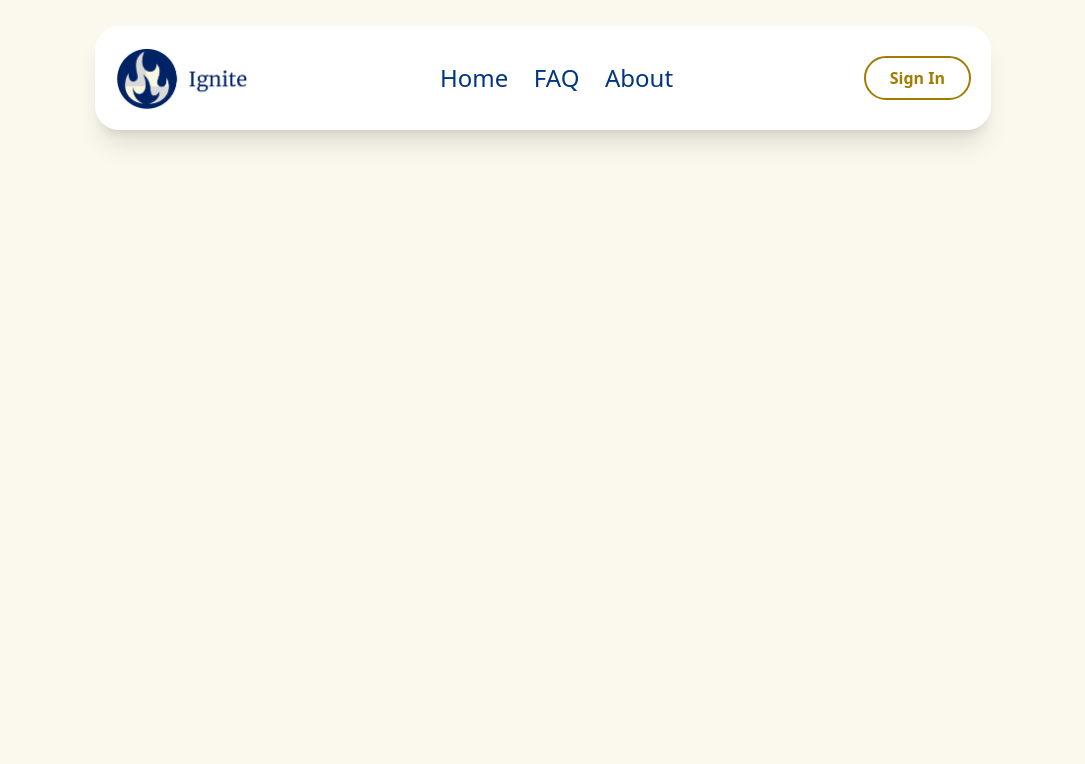
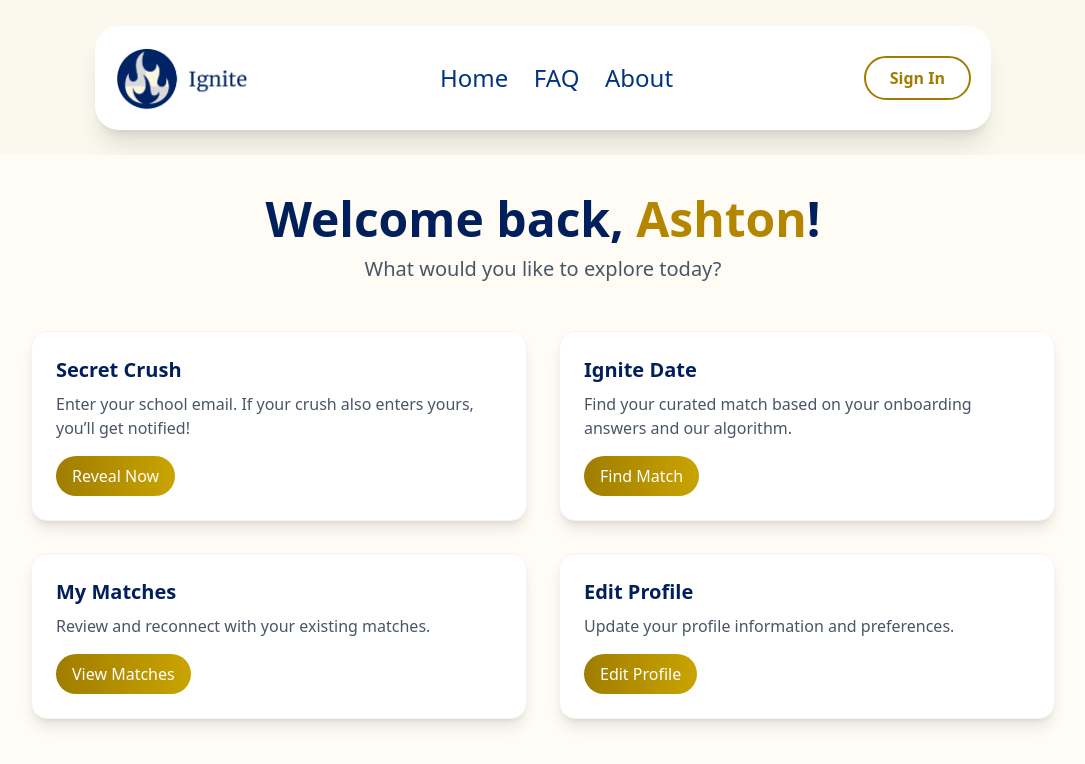
Before and after one commit to GabmFlores/Ignite, a React (Vite) app in the folder ignite/: page /dashboard in a window 1280 px wide. Shown: the top 764 px of the page, without its empty margins (97-1182 px from the left). Built offline with nearby package versions, Linux system fonts and the light colour scheme.

Commit message:
done commit ey

```diff
--- a/ignite/package.json
+++ b/ignite/package.json
@@ -11,6 +11,7 @@
   },
   "dependencies": {
     "@tailwindcss/vite": "^4.1.5",
+    "framer-motion": "^12.12.1",
     "lucide-react": "^0.511.0",
     "react": "^19.1.0",
     "react-dom": "^19.1.0",
--- a/ignite/src/App.tsx
+++ b/ignite/src/App.tsx
@@ -1,19 +1,27 @@
 import { Routes, Route } from "react-router-dom";
 import NavHome from "./components/NavHome";
+import NavLoggedIn from "./components/NavLoggedIn"; // you create this
 import Home from "./pages/Home";
 import FAQ from "./pages/Faq";
 import About from "./pages/About";
 import LoginModal from "./components/LoginModal";
+import Dashboard from "./pages/Dashboard";
+import { useAuth } from "./store/AuthContext";
 
 function App() {
+  const { isLoggedIn } = useAuth();
+
   return (
     <>
-      <NavHome />
+      {isLoggedIn ? <NavLoggedIn /> : <NavHome />}
+
       <Routes>
         <Route path="/" element={<Home />} />
         <Route path="/faq" element={<FAQ />} />
         <Route path="/about" element={<About />} />
+        <Route path="/dashboard" element={<Dashboard />} />
       </Routes>
+
       <LoginModal />
     </>
   );
--- /dev/null
+++ b/ignite/src/components/DashboardCard.tsx
@@ -0,0 +1,34 @@
+import { motion } from "framer-motion";
+
+interface DashboardCardProps {
+  title: string;
+  description: string;
+  buttonText: string;
+  onClick?: () => void;
+}
+
+const DashboardCard = ({
+  title,
+  description,
+  buttonText,
+  onClick,
+}: DashboardCardProps) => {
+  return (
+    <motion.div
+      className="bg-white rounded-2xl shadow-lg p-6 border border-gray-100 hover:shadow-xl transition-shadow duration-300"
+      whileHover={{ scale: 1.02 }}
+      whileTap={{ scale: 0.98 }}
+    >
+      <h2 className="text-xl font-semibold text-[#001f5b] mb-2">{title}</h2>
+      <p className="text-gray-600 mb-4">{description}</p>
+      <button
+        onClick={onClick}
+        className="mt-auto px-4 py-2 bg-gradient-to-r from-secondary2 to-secondary text-white font-medium rounded-full hover:opacity-90 transition-all"
+      >
+        {buttonText}
+      </button>
+    </motion.div>
+  );
+};
+
+export default DashboardCard;
--- /dev/null
+++ b/ignite/src/components/NavLoggedIn.tsx
@@ -0,0 +1,155 @@
+import { useState } from "react";
+import { NavLink, useLocation } from "react-router-dom";
+import { useNavigate } from "react-router-dom";
+import Logo from "../assets/ignitelogo.png";
+import { Menu, X, User, Heart, Grid, CalendarHeart } from "lucide-react";
+import { useAuth } from "../store/AuthContext";
+import Button from "./Button";
+
+const NavLoggedIn = () => {
+  const location = useLocation();
+  const [menuOpen, setMenuOpen] = useState(false);
+  const { logout } = useAuth();
+  const navigate = useNavigate();
+
+  const handleLogout = () => {
+    logout();
+    navigate("/");
+  };
+  // Simple link active class helper
+  const linkClass = (path: string) =>
+    location.pathname === path
+      ? "text-primary2 font-bold underline underline-offset-8 decoration-2"
+      : "text-primary2 hover:text-primary2-light";
+
+  const NavItem = ({
+    to,
+    Icon,
+    label,
+    variant = "default",
+  }: {
+    to: string;
+    Icon: React.ComponentType<React.SVGProps<SVGSVGElement>>;
+    label: string;
+    variant?: "default" | "drawer";
+  }) => (
+    <NavLink
+      to={to}
+      onClick={() => setMenuOpen(false)}
+      className={({ isActive }) =>
+        [
+          "flex items-center gap-3 w-full px-4 py-2 rounded-md transition-colors cursor-pointer",
+          isActive
+            ? "text-primary2 font-bold underline underline-offset-8 decoration-2"
+            : "text-primary2",
+          variant === "drawer"
+            ? "hover:bg-cyan-100"
+            : "hover:text-primary2-light",
+        ].join(" ")
+      }
+    >
+      <Icon className="w-5 h-5" />
+      <span className="flex-1">{label}</span>
+    </NavLink>
+  );
+
+  return (
+    <div className="mx-[clamp(1rem,4vw,2rem)]">
+      <div className="flex shrink-0 shadow-xl justify-between items-center bg-white rounded-3xl p-[clamp(1rem,2vw,1.25rem)] my-[clamp(1rem,2vw,2rem)] max-w-4xl mx-auto">
+        <a href="/dashboard">
+          <img
+            src={Logo}
+            alt="Logo"
+            className="h-[clamp(2.5rem,5vw,4rem)] w-auto"
+          />
+        </a>
+
+        {/* Desktop Nav */}
+        <div className="hidden sm:flex items-center gap-[clamp(1rem,2vw,2rem)] text-[clamp(1.2rem,2vw,1.5rem)]">
+          <NavLink to="/dashboard" className={linkClass("/dashboard")}>
+            Dashboard
+          </NavLink>
+          <NavLink to="/secret" className={linkClass("/secret")}>
+            Secret Crush
+          </NavLink>
+          <NavLink to="/date" className={linkClass("/date")}>
+            Find a Date
+          </NavLink>
+        </div>
+
+        <div className="hidden sm:flex items-center">
+          <button onClick={handleLogout}>
+            <User className="w-8 h-8 cursor-pointer text-primary2" />
+          </button>
+        </div>
+
+        {/* Mobile Menu Icon */}
+        <div className="sm:hidden flex items-center">
+          <button
+            onClick={() => setMenuOpen(true)}
+            aria-label="Open menu"
+            className="focus:outline-none cursor-pointer"
+          >
+            <Menu className="text-primary2 w-[clamp(1.5rem,5vw,2rem)] h-[clamp(1.5rem,5vw,2rem)]" />
+          </button>
+        </div>
+      </div>
+
+      {/* Drawer Menu */}
+      <div
+        className={`fixed top-0 right-0 h-full w-[clamp(12rem,50vw,16rem)] bg-white shadow-lg z-50 transform transition-transform duration-300 ease-in-out
+    ${menuOpen ? "translate-x-0" : "translate-x-full"}
+    overflow-y-auto
+  `}
+      >
+        <div className="flex justify-end p-4">
+          <button
+            onClick={() => setMenuOpen(false)}
+            aria-label="Close menu"
+            className="focus:outline-none cursor-pointer"
+          >
+            <X className="text-primary2 w-6 h-6" />
+          </button>
+        </div>
+
+        <nav className="flex flex-col items-start gap-6 px-6 text-[clamp(1.2rem,3vw,1.5rem)] overflow-y-auto max-h-full">
+          <NavItem
+            variant="drawer"
+            to="/dashboard"
+            Icon={Grid}
+            label="Dashboard"
+          />
+          <NavItem
+            variant="drawer"
+            to="/secret"
+            Icon={Heart}
+            label="Secret Crush"
+          />
+          <NavItem
+            variant="drawer"
+            to="/date"
+            Icon={CalendarHeart}
+            label="Find a Date"
+          />
+          <Button
+            variant="outline"
+            onClick={handleLogout}
+            className="mt-6 w-50% mx-auto cursor-pointer"
+          >
+            Sign Out
+          </Button>
+        </nav>
+      </div>
+
+      {/* Overlay */}
+      {menuOpen && (
+        <div
+          className="fixed z-45 inset-0 bg-black opacity-40"
+          onClick={() => setMenuOpen(false)}
+        />
+      )}
+    </div>
+  );
+};
+
+export default NavLoggedIn;
--- a/ignite/src/main.tsx
+++ b/ignite/src/main.tsx
@@ -4,12 +4,15 @@ import App from "./App.tsx";
 import { BrowserRouter } from "react-router-dom";
 import "./index.css";
 import { LoginModalProvider } from "./components/LoginModalContext.tsx";
+import { AuthProvider } from "./store/AuthContext.tsx";
 
 ReactDOM.createRoot(document.getElementById("root")!).render(
   <React.StrictMode>
     <BrowserRouter>
       <LoginModalProvider>
-        <App />
+        <AuthProvider>
+          <App />
+        </AuthProvider>
       </LoginModalProvider>
     </BrowserRouter>
   </React.StrictMode>
--- /dev/null
+++ b/ignite/src/pages/Dashboard.tsx
@@ -0,0 +1,48 @@
+import { motion } from "framer-motion";
+import DashboardCard from "../components/DashboardCard";
+
+const Dashboard = () => {
+  return (
+    <div className="min-h-screen bg-[#fefcf4] px-6 py-10 md:px-16">
+      <motion.div
+        className="text-center mb-12"
+        initial={{ opacity: 0, y: -20 }}
+        animate={{ opacity: 1, y: 0 }}
+        transition={{ duration: 0.6 }}
+      >
+        <h1 className="text-4xl md:text-5xl font-bold text-[#001f5b]">
+          Welcome back,
+          <span className="text-[#b48600]"> Ashton</span>!
+        </h1>
+        <p className="mt-3 text-lg md:text-xl text-gray-600">
+          What would you like to explore today?
+        </p>
+      </motion.div>
+
+      <div className="grid grid-cols-1 sm:grid-cols-2 gap-8 max-w-5xl mx-auto">
+        <DashboardCard
+          title="Secret Crush"
+          description="Enter your school email. If your crush also enters yours, you’ll get notified!"
+          buttonText="Reveal Now"
+        />
+        <DashboardCard
+          title="Ignite Date"
+          description="Find your curated match based on your onboarding answers and our algorithm."
+          buttonText="Find Match"
+        />
+        <DashboardCard
+          title="My Matches"
+          description="Review and reconnect with your existing matches."
+          buttonText="View Matches"
+        />
+        <DashboardCard
+          title="Edit Profile"
+          description="Update your profile information and preferences."
+          buttonText="Edit Profile"
+        />
+      </div>
+    </div>
+  );
+};
+
+export default Dashboard;
--- /dev/null
+++ b/ignite/src/store/AuthContext.tsx
@@ -0,0 +1,32 @@
+import { createContext, useContext, useState } from "react";
+import type { ReactNode } from "react";
+
+type AuthContextType = {
+  isLoggedIn: boolean;
+  login: () => void;
+  logout: () => void;
+};
+
+const AuthContext = createContext<AuthContextType | undefined>(undefined);
+
+export const AuthProvider = ({ children }: { children: ReactNode }) => {
+  const [isLoggedIn, setIsLoggedIn] = useState(false);
+
+  const login = () => setIsLoggedIn(true);
+  const logout = () => setIsLoggedIn(false);
+
+  return (
+    <AuthContext.Provider value={{ isLoggedIn, login, logout }}>
+      {children}
+    </AuthContext.Provider>
+  );
+};
+
+// eslint-disable-next-line react-refresh/only-export-components
+export const useAuth = () => {
+  const context = useContext(AuthContext);
+  if (!context) {
+    throw new Error("useAuth must be used within an AuthProvider");
+  }
+  return context;
+};
```
Also changed, not shown: ignite/src/components/LoginModal.tsx (+26 -3 lines), 1 other file (tests, documents, lock files or other folders).
